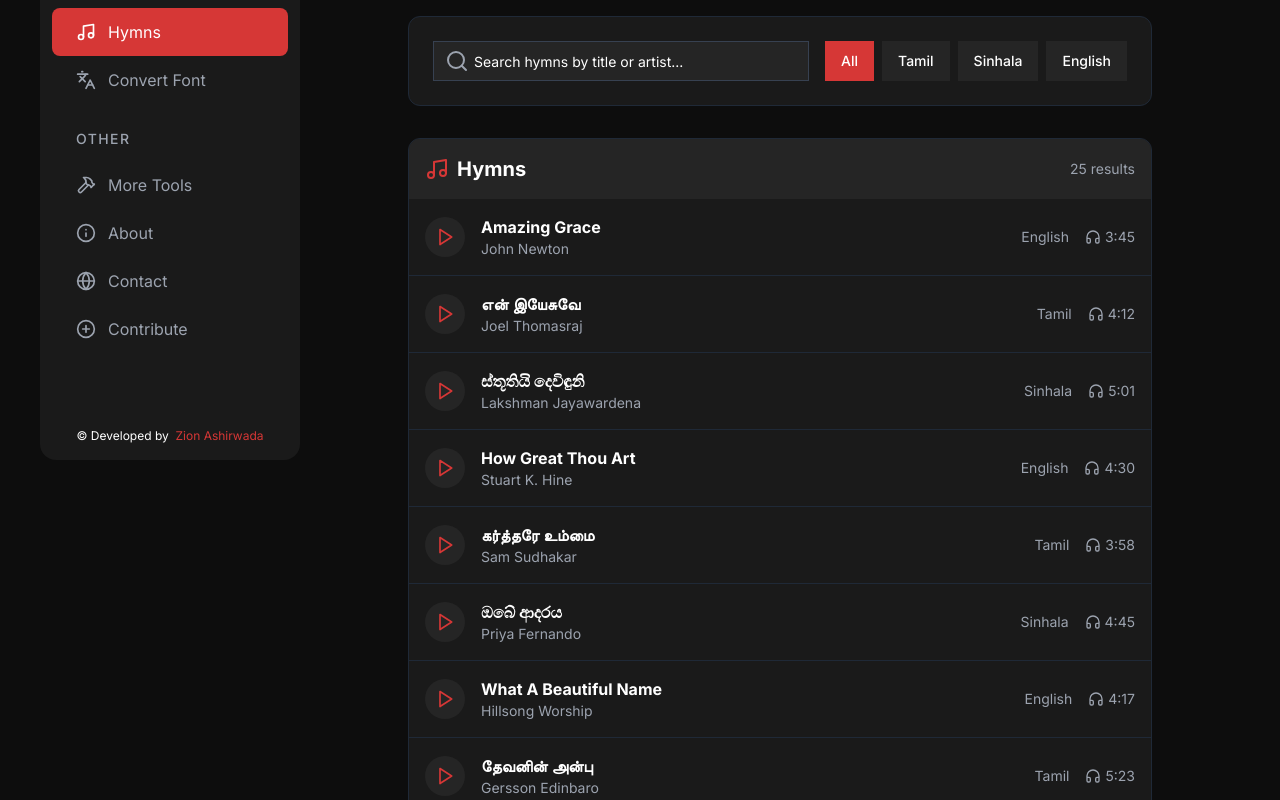
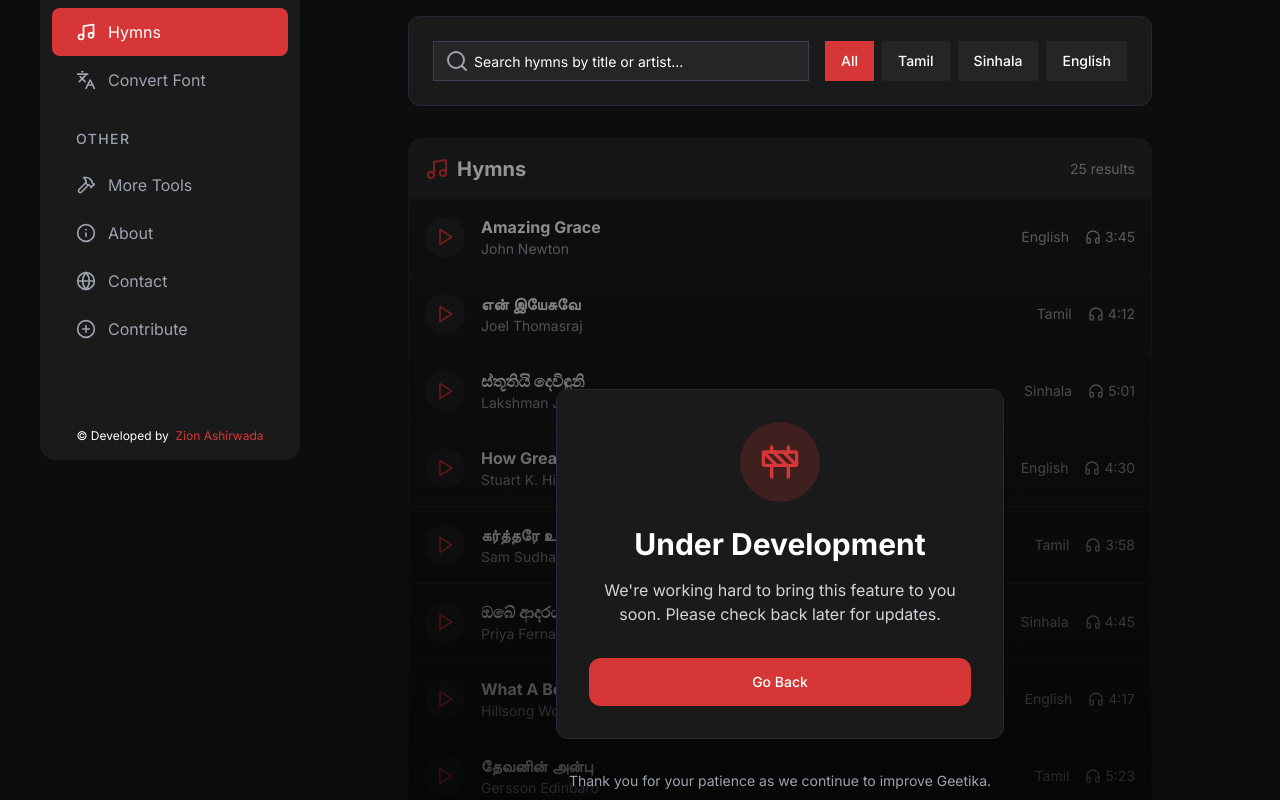
Before and after one commit to zionashirwada/Geethika, a Next.js app: page /hymns in a window 1280 px wide. Shown: the part 300-1100 px from the top of the page. Built offline with nearby package versions, Linux system fonts and the light colour scheme.

Commit message:
add under dev

```diff
--- a/app/hymns/page.tsx
+++ b/app/hymns/page.tsx
@@ -109,7 +109,7 @@ export default function HymnsPage() {
   const paginatedHymns = filteredHymns.slice(startIndex, startIndex + itemsPerPage)
 
   // Handle page change
-  const handlePageChange = (page) => {
+  const handlePageChange = (page: number) => {
     setCurrentPage(page)
     window.scrollTo({ top: 0, behavior: "smooth" })
   }
@@ -206,6 +206,15 @@ export default function HymnsPage() {
           </div>
 
           {/* Hymns List Section */}
+
+          {/* UNDER DEV........... */}
+          <div className="relative">
+            <div className="absolute inset-0 bg-gradient-to-b from-black/40 to-black/90 z-10 pointer-events-none"></div>
+            <div className="absolute inset-0 z-20 flex items-center justify-center pointer-events-none">
+              <UnderDevelopment />
+            </div>
+            <div className="relative z-0">
+              {/* UNDER DEV........... */}
               <div className="bg-[#1a1a1a] rounded-xl border border-gray-800 mb-8 overflow-hidden">
                 <div className="p-4 bg-[#252525] flex items-center">
                   <h2 className="text-xl font-bold flex items-center">
@@ -263,6 +272,8 @@ export default function HymnsPage() {
                     </Button>
                   </div>
                 )}
+              </div>
+            </div>
           </div>
 
           {/* Featured Artists Section */}
--- a/components/UnderDev.tsx
+++ b/components/UnderDev.tsx
@@ -7,8 +7,8 @@ export default function UnderDevelopment() {
   const router = useRouter()
 
   return (
-    <div className="min-h-screen bg-[#0d0d0d] text-white flex flex-col items-center justify-center p-4">
-      <div className="max-w-md w-full bg-[#1a1a1a] rounded-lg border border-gray-800 p-8 text-center rounded-xl">
+    <div className="min-h-screen  text-white flex flex-col items-center justify-center p-4">
+      <div className="max-w-md w-full bg-[#1a1a1a] border border-gray-800 p-8 text-center rounded-xl">
         <div className="w-20 h-20 bg-[#d63736]/20 rounded-full flex items-center justify-center mx-auto mb-6">
           <Construction className="text-[#d63736] h-10 w-10" />
         </div>
```
Lines whose indentation alone changed are shown as unchanged.
